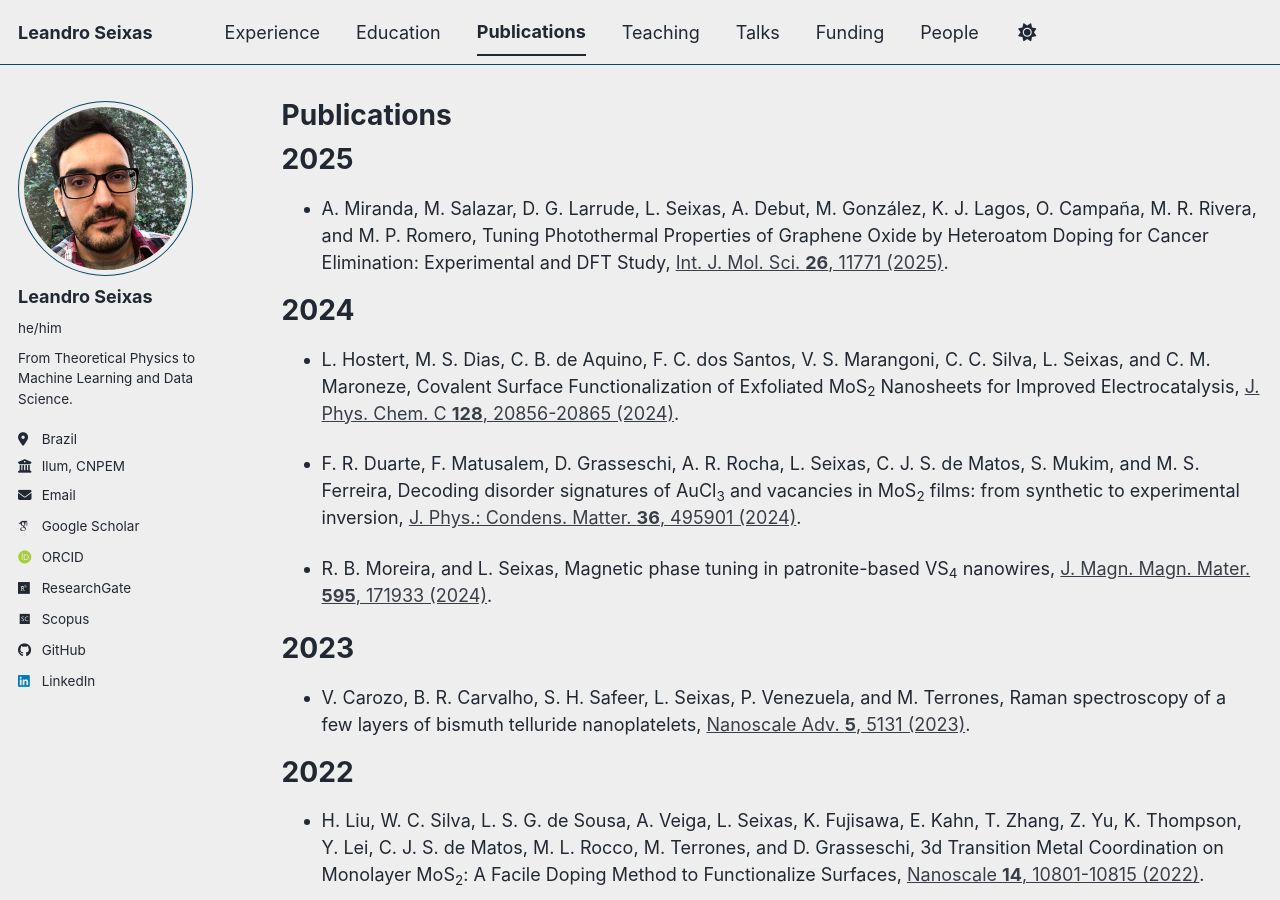
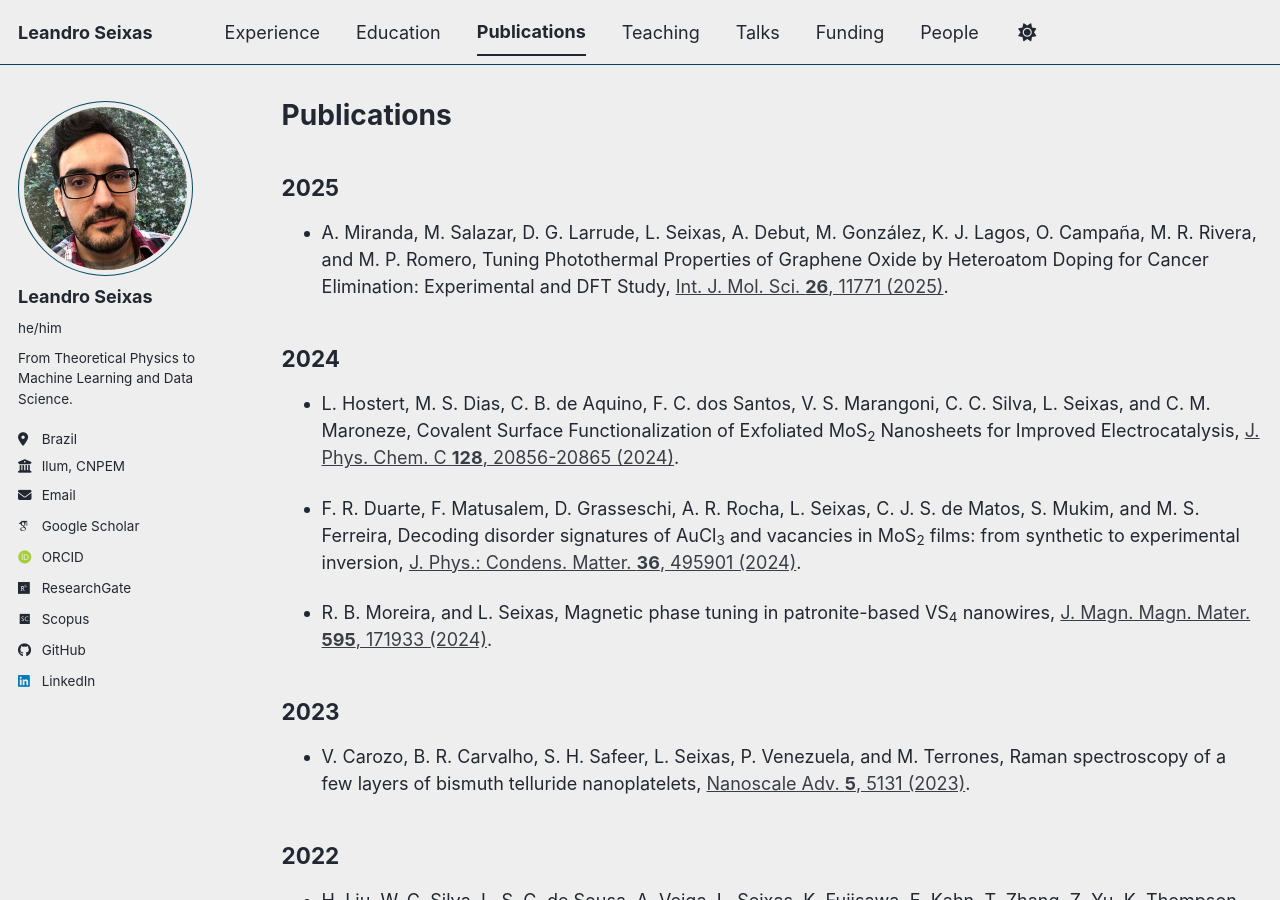
Before and after one commit to leseixas/leseixas.github.io, a Jekyll site: the page built from _pages/publications.md, in a window 1280 px wide and 900 px high. Built offline with Jekyll 4.4.1, drawn with Linux system fonts in a browser that asks for light colours; some web fonts are replaced; a script bundle is joined from its source files by our own code; library files that are not in the unit come from our copies.

```diff
--- a/_pages/publications.md
+++ b/_pages/publications.md
@@ -5,40 +5,34 @@ permalink: /publications/
 author_profile: true
 ---
 
-2025
-======
+## 2025
 * A. Miranda, M. Salazar, D. G. Larrude, L. Seixas, A. Debut, M. González, K. J. Lagos, O. Campaña, M. R. Rivera, and M. P. Romero, Tuning Photothermal Properties of Graphene Oxide by Heteroatom Doping for Cancer Elimination: Experimental and DFT Study, [Int. J. Mol. Sci. **26**, 11771 (2025)](https://leseixas.github.io/files/030.pdf).
 
-2024
-======
+## 2024
 * L. Hostert, M. S. Dias, C. B. de Aquino, F. C. dos Santos, V. S. Marangoni, C. C. Silva, L. Seixas, and C. M. Maroneze, Covalent Surface Functionalization of Exfoliated MoS<sub>2</sub> Nanosheets for Improved Electrocatalysis, [J. Phys. Chem. C **128**, 20856-20865 (2024)](https://leseixas.github.io/files/029.pdf).
 
 * F. R. Duarte, F. Matusalem, D. Grasseschi, A. R. Rocha, L. Seixas, C. J. S. de Matos, S. Mukim, and M. S. Ferreira, Decoding disorder signatures of AuCl<sub>3</sub> and vacancies in MoS<sub>2</sub> films: from synthetic to experimental inversion, [J. Phys.: Condens. Matter. **36**, 495901 (2024)](https://leseixas.github.io/files/028.pdf).
 
 * R. B. Moreira, and L. Seixas, Magnetic phase tuning in patronite-based VS<sub>4</sub> nanowires, [J. Magn. Magn. Mater. **595**, 171933 (2024)](https://leseixas.github.io/files/027.pdf).
 
-2023
-======
+## 2023
 * V. Carozo, B. R. Carvalho, S. H. Safeer, L. Seixas, P. Venezuela, and M. Terrones, Raman spectroscopy of a few layers of bismuth telluride nanoplatelets, [Nanoscale Adv. **5**, 5131 (2023)](https://leseixas.github.io/files/026.pdf).
 
-2022
-======
+## 2022
 * H. Liu, W. C. Silva, L. S. G. de Sousa, A. Veiga, L. Seixas, K. Fujisawa, E. Kahn, T. Zhang, Z. Yu, K. Thompson, Y. Lei, C. J. S. de Matos, M. L. Rocco, M. Terrones, and D. Grasseschi, 3d Transition Metal Coordination on Monolayer MoS<sub>2</sub>: A Facile Doping Method to Functionalize Surfaces, [Nanoscale **14**, 10801-10815 (2022)](https://leseixas.github.io/files/025.pdf).
 
 * L. Seixas, Enhanced Linear Dichroism of Flattened-Edge Black Phosphorus Nanoribbons, [J. Phys.: Condens. Matter **34**, 225701 (2022)](https://leseixas.github.io/files/024.pdf).
 
 * R. O. Figueiredo, and L. Seixas, Hydrogen-Evolution Reaction in Two-Dimensional PdS<sub>2</sub> by Phase and Defect Engineering, [Phys. Rev. Applied **17**, 034035 (2022)](https://leseixas.github.io/files/023.pdf).
 
-2021
-======
+## 2021
 * V. S. Marangoni, A. R. Cadore, H. B. Ribeiro, L. Hostert, C. J. S. de Matos, C. C. C. Silva, L. Seixas, and C. M. Maroneze, Long-Term Environmental Stability of Nitrogen-Healed Black Phosphorus, [Appl. Surf. Sci. **564**, 150450 (2021)](https://leseixas.github.io/files/022.pdf).
 
 * A. S. de Rezende Neto, and L. Seixas, Towards a two-dimensional NbS<sub>2</sub>-based electrode for lithium-ion batteries, [Int. J. Quantum Chem. **121**, e26603 (2021)](https://leseixas.github.io/files/021.pdf).
 
 * M. Maldonado, M. L. da Silva Neto, P. G. Vianna, H. B. Ribeiro, C. B. de Araujo, C. J. S. de Matos, L. Seixas, A. M. Jawaid, R. Busch, A. J. Ritter, R. A. Vaia, and A. S. L. Gomes, Femtosecond nonlinear refraction of 2D semi-metallic redox exfoliated ZrTe<sub>2</sub> at 800 nm, [Appl. Phys. Lett. **118**, 011101 (2021)](https://leseixas.github.io/files/020.pdf).
 
-2020
-======
+## 2020
 * H. Liu, D. Grasseschi, A. Dodda, K. Fujisawa, D. Olson, E. Kahn, F. Zhang, T. Zhang, Y. Lei, R. B. N. Branco, A. L. Elías, R. C. Silva, Y.-T. Yeh, C. M. Maroneze, L. Seixas, P. Hopkins, S. Das, C. J. S. de Matos, and M. Terrones, Spontaneous chemical functionalization via coordination of Au single atoms on monolayer MoS<sub>2</sub>, [Sci. Adv. **6**, eabc9308 (2020)](https://leseixas.github.io/files/019.pdf).
 
 * M. Maldonado, A. Das, A. M. Jawaid, A. J. Ritter, R. A. Vaia, D. A. Nagaoka, P. G. Vianna, L. Seixas, C. J. S. de Matos, A. Baev, P. N. Prasad, and A. S. L. Gomes, Nonlinear Optical Interactions and Relaxation in 2D Layered Transition Metal Dichalcogenides Probed by Optical and Photoacoustic Z-scan Methods, [ACS Photonics **7**, 3440-3447 (2020)](https://leseixas.github.io/files/018.pdf).
@@ -49,8 +43,7 @@ author_profile: true
 
 * C. L. C. Rodriguez, P. A. R. Muñoz, K. Z. Donato, L. Seixas, R. K. Donato, and G. J. M. Fechine, Understanding the unorthodox stabilization of liquid phase exfoliated molybdenum disulfide (MoS<sub>2</sub>) in water medium, [Phys. Chem. Chem. Phys. **22**, 1457-1465 (2020)](https://leseixas.github.io/files/015.pdf).
 
-2019
-======
+## 2019
 * M. Perchacz, L. Matejka, R. Konefał, L. Seixas, S. Livi, J. Baudoux, H. Beneš, and R. K. Donato, Self-catalysed coupling between Brønsted-acidic imidazolium salts and epoxy-based materials: a theoretical/experimental study, [ACS Sustainable Chem. Eng. **7**, 19050-19061 (2019)](https://leseixas.github.io/files/014.pdf).
 
 * H. B. Ribeiro, S. L. L. M. Ramos, L. Seixas, C. J. S. de Matos, and M. A. Pimenta, Edge phonons in layered orthorhombic GeS and GeSe monochalcogenides, [Phys. Rev B **100**, 094301 (2019)](https://leseixas.github.io/files/013.pdf).
@@ -59,30 +52,25 @@ author_profile: true
 
 * A. P. Godoy, P. Ecorchard, H. Beneš, J. Tolasz, D. Smrzová, L. Seixas, J. J. Pedrotti, E. A. T. de Souza, O. A. El Seoud, and R. K. Donato, Ultrasound exfoliation of graphite in biphasic liquid systems containing ionic liquids: a study on the conditions for obtaining large few-layers graphene, [Ultrason. Sonochem. **55**, 279-288 (2019)](https://leseixas.github.io/files/011.pdf).
 
-2017
-======
+## 2017
 * M. Perchacz, R. K. Donato, L. Seixas, A. Zhigunov, R. Konefał, M. Serkis-Rodzen, and H. Beneš, Ionic Liquid-Silica Precursors via Solvent-Free Sol–Gel Process and Their Application in Epoxy-Amine Network: A Theoretical/Experimental Study, [ACS Appl. Mater. Interfaces **9**, 16474 (2017)](https://leseixas.github.io/files/010.pdf).
 
-2016
-======
+## 2016
 * L. Seixas, A. S. Rodin, A. Carvalho, and A. H. Castro Neto, Multiferroic Two-Dimensional Materials, [Phys. Rev. Lett. **116**, 206803 (2016)](https://leseixas.github.io/files/009.pdf).
 
 * S. P. Koenig, R. Doganov, L. Seixas, A. Carvalho, J. Y. Tan, K. Watanabe, T. Taniguchi, N. Yakovlev, A. H. Castro Neto, and B. Özyilmaz, Electron doping of ultra-thin black phosphorus with Cu adatoms, [Nano Lett. **16**, 2145 (2016)](https://leseixas.github.io/files/008.pdf).
 
-2015
-======
+## 2015
 * L. Seixas, D. West, A. Fazzio, and S. B. Zhang, Vertical twinning of the Dirac cone at the interface between topological insulators and semiconductors, [Nat. Commun. **6**, 7630 (2015)](https://leseixas.github.io/files/007.pdf).
 
 * L. Seixas, A. Carvalho, and A. H. Castro Neto, Atomically thin dilute magnetism in Co-doped phosphorene, [Phys. Rev. B **91**, 155138 (2015)](https://leseixas.github.io/files/006.pdf).
 
 * L. Seixas, A. S. Rodin, A. Carvalho, and A. H. Castro Neto, Exciton binding energies and luminescence of phosphorene under pressure, [Phys. Rev. B **91**, 115437 (2015)](https://leseixas.github.io/files/005.pdf).
 
-2014
-======
+## 2014
 * L. Seixas, J. E. Padilha, and A. Fazzio, Quantum spin Hall effect on germanene nanoroad embedded in completely hydrogenated germanene, [Phys. Rev. B **89**, 195403 (2014)](https://leseixas.github.io/files/004.pdf).
 
-2013
-======
+## 2013
 * J. E. Padilha, L. Seixas, R. B. Pontes, A. J. R. da Silva, and A. Fazzio, Quantum spin Hall effect in a disordered hexagonal Si<sub>x</sub>Ge<sub>1-x</sub> alloy, [Phys. Rev. B **88**, 201106 (2013)](https://leseixas.github.io/files/003.pdf).
 
 * L. B. Abdalla, L. Seixas, T. M. Schmidt, R. H. Miwa, and A. Fazzio, Topological insulator Bi<sub>2</sub>Se<sub>3</sub>(111) surface doped with transition metals: An *ab initio* investigation, [Phys. Rev. B **88**, 045312 (2013)](https://leseixas.github.io/files/002.pdf).
```
Also changed, not shown: _pages/funding.md (+3 -6 lines), _pages/people.md (+24 -1 lines).
